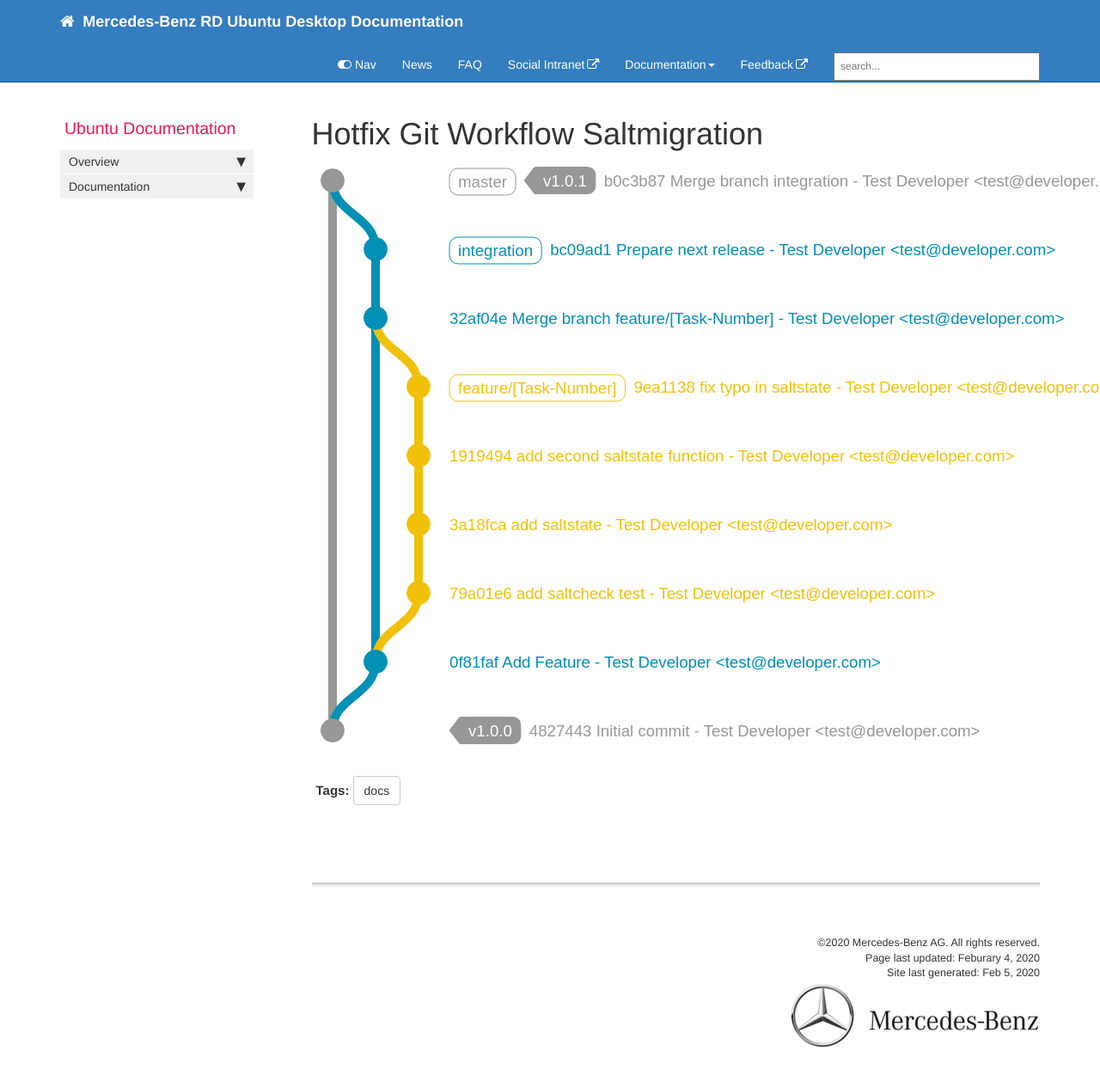
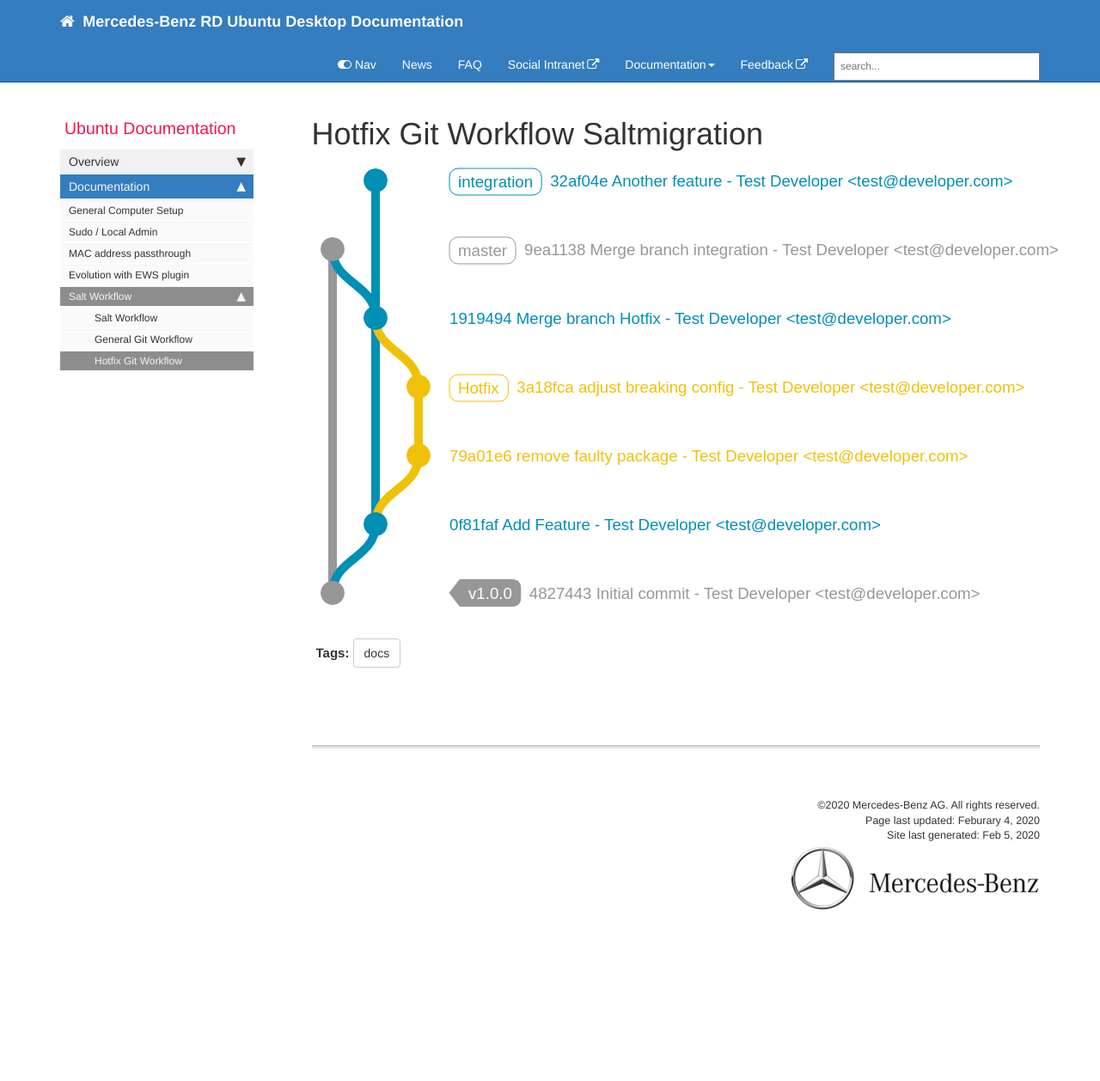
Before and after one commit to RajputPawan/Prometheus, a Jekyll site: the page built from pages/docs/git_hotfix.md, in a window 1280 px wide and 1282 px high. Shown: the top 1258 px of the window at 86% size. Built offline with Jekyll 4.4.1, drawn with Linux system fonts in a browser that asks for light colours; comment, search, counter and statistics services are not loaded.

Commit message:
add page Salt Workflow, add js-file for gitgraph and adjust sidebar

````diff
--- a/_data/sidebars/default_sidebar.yml
+++ b/_data/sidebars/default_sidebar.yml
@@ -60,6 +60,19 @@
       url: /evolution.html
       output: web, pdf
 
-    - title: Git Workflow Saltmigration
-      url: /git_workflow.html
-      output: web, pdf
+      subfolders:
+      - title: Salt Workflow
+        output: web
+        subfolderitems:
+
+        - title: Salt Workflow
+          url: /git_workflow.html
+          output: web, pdf
+
+        - title: General Git Workflow
+          url: /git_general_workflow.html
+          output: web, pdf
+
+        - title: Hotfix Git Workflow
+          url: /git_hotfix_workflow.html
+          output: web, pdf
--- a/pages/docs/git_hotfix.md
+++ b/pages/docs/git_hotfix.md
@@ -35,18 +35,16 @@
     const integration = gitgraph.branch("integration");
     integration.commit("Add Feature");
 
-    const aFeature = gitgraph.branch("feature/[Task-Number]");
-    aFeature
-      .commit("add saltcheck test")
-      .commit("add saltstate")
-      .commit("add second saltstate function")
-      .commit("fix typo in saltstate");
+    const hotfix = gitgraph.branch("Hotfix");
+    hotfix
+      .commit("remove faulty package")
+      .commit("adjust breaking config");
 
-    integration.merge(aFeature);
+    integration.merge(hotfix);
+    master.merge(integration);
+    integration.commit("Another feature");
 
-    integration.commit("Prepare next release");
-
-    master.merge(integration).tag("v1.0.1");
+    // master.merge(integration).tag("v1.0.1");
 
 
 
--- a/pages/docs/git_workflow.md
+++ b/pages/docs/git_workflow.md
@@ -1,5 +1,5 @@
 ---
-title: Saltmigration Git Workflow
+title: Salt Workflow
 permalink: git_workflow.html
 sidebar: default_sidebar
 tags: [docs]
@@ -8,6 +8,14 @@
 toc: true
 folder: docs
 ---
+
+## Branching Setup
+
+The branching of the [Saltstack Repository](https://gsep.daimler.com/stash/projects/UBUNTUOP/repos/saltstack/browse) is setup as the following:
+
+![workflow_pipeline](images/workflow_pipeline.png)
+
+Each Pull Request requires a successfully ran pipeline and at least one approval of the default-reviewer group. The pipeline gets automatically triggered by pushing into a branch or opening a Pull Request.
 
 ## General Workflow
 
@@ -19,4 +27,22 @@
 
 ## Hotfixes
 
-For further information look at [Link]({{ site.baseurl }}/git_hotfix_workflow.html)
+It should not be possible to merge from branch `hotfix` directly into the `master` branch without testing or rolling out the changes to the test group before going into production. Therefor if a hotfix is needed (e.g. package update breaks a whole system, config change interrupts workflow, ...) a `hotfix` branch should be generated from `integration`. Any changes can be developed and applied and merged via Pull Request to `integration`. After a successful pipeline run, a Pull Request can be opened to merge into `master`. Approvals of hotfix-Pull Requests should be prioritized by the default reviewers.
+
+Click **[here]({{ site.baseurl }}/git_hotfix_workflow.html)** for a graphical representation of the described workflow.
+
+The default `integration` branch without a hotfix:
+
+![features_in_int](images/features_in_int.png)
+
+
+To stall the already implemented features in `integration` branch, without them merging with the hotfix into `master`, the following commands need to be applied, where 'A' is the commit-id (see `git log`):
+
+```bash
+git checkout -f A -- .
+git commit -a
+```
+
+After these commands the branches look like the following:
+
+![hotfix](images/hotfix.png)
````
Also changed, not shown: pages/webtickets.md (+12 -12 lines), images/features_in_int.png (added), images/hotfix.png (added), images/workflow_pipeline.png (added).
